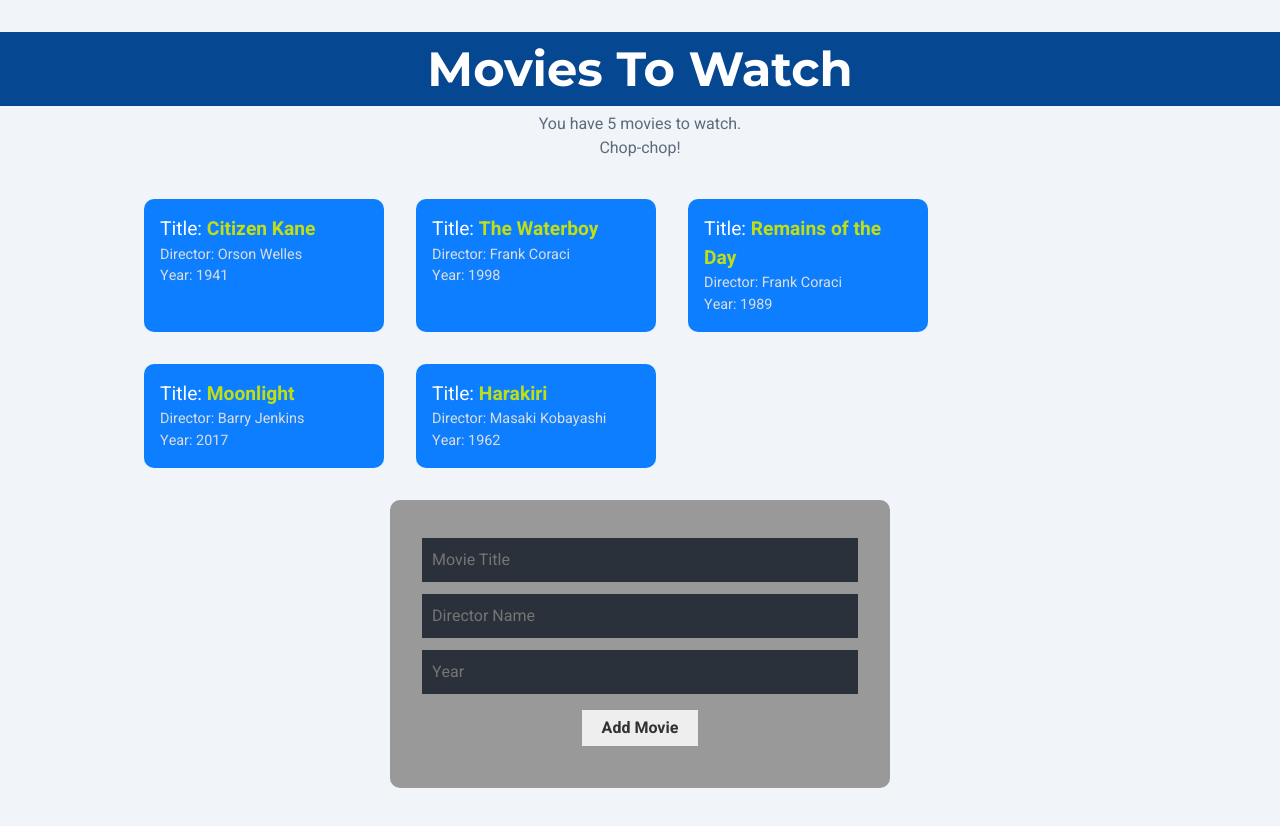
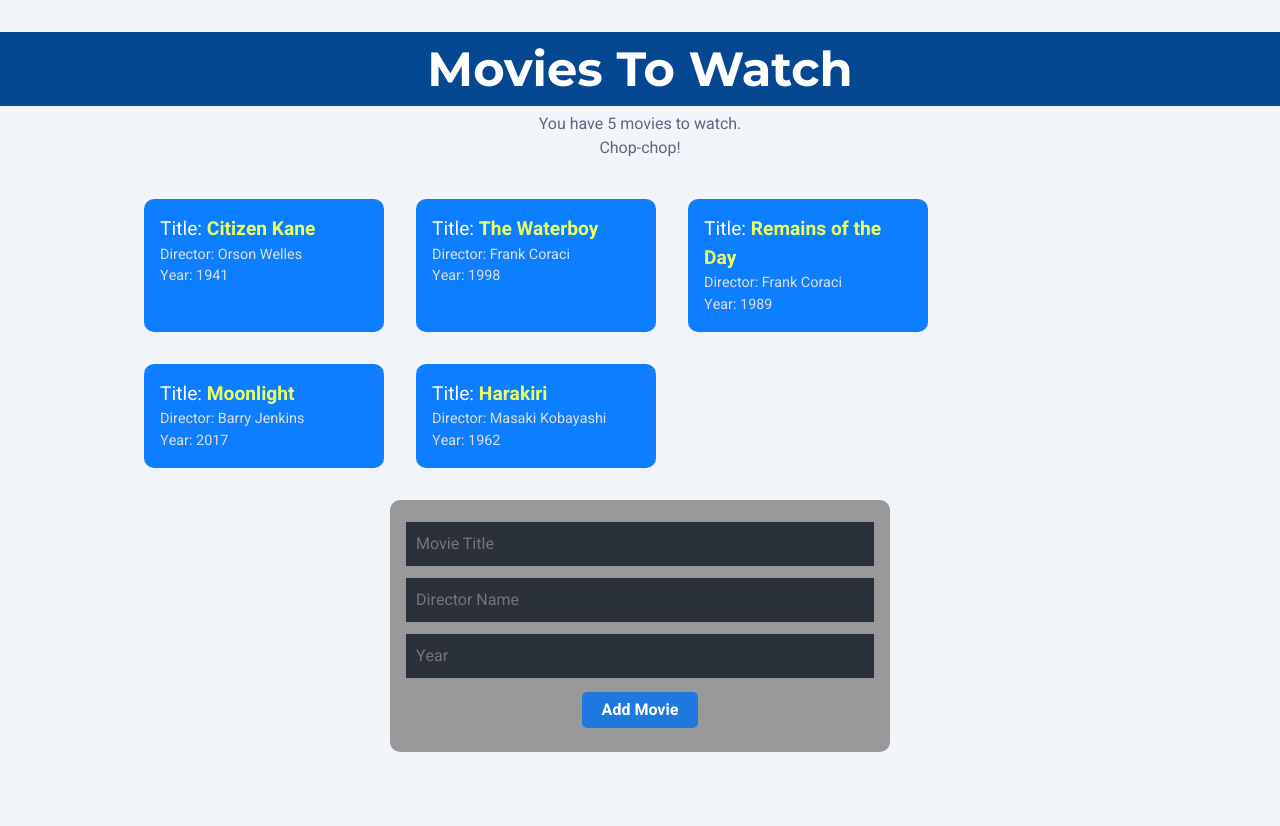
Before and after one commit to gmcln-rct/CSS-Filters-and-React-Hooks, a React (Create React App) app: page / in a window 1280 px wide. Shown: the top 826 px of the page. Built offline with nearby package versions, Linux system fonts and the light colour scheme.

Commit message:
Update form style

```diff
--- a/src/index.css
+++ b/src/index.css
@@ -95,7 +95,7 @@ body {
 
 .movie-title {
   font-weight: 700;
-  color: #C0DE14;
+  color: rgb(232, 255, 102);
 }
 .Movie-list .director{
   font-size: 0.9em;
@@ -123,7 +123,7 @@ form{
   width: 50%;
   max-width: 500px;
   margin: 0 auto;
-  padding: 2rem;
+  padding: 1rem;
 
   border-radius: 10px;
 
@@ -150,16 +150,20 @@ input[type='text']{
 }
 input[type='submit']{
     display: block;
-    margin: 10px auto;
+    margin: 0.5rem auto;
     padding: 6px 20px;
+
     font-size: 1rem;
     font-weight: 600;
-    color: #333;
-    background: #eee;
+
+    border-radius: 5px;
+    color: #fff;
+    background: #1F78DE;
 
 }
 
 input[type='submit']:hover {
-  color: #fffff0;
-      background: rgb(105, 104, 104);
+  color: #1F78DE;
+  background: lightgrey;
+  transition: 0.4s;
 }
```
